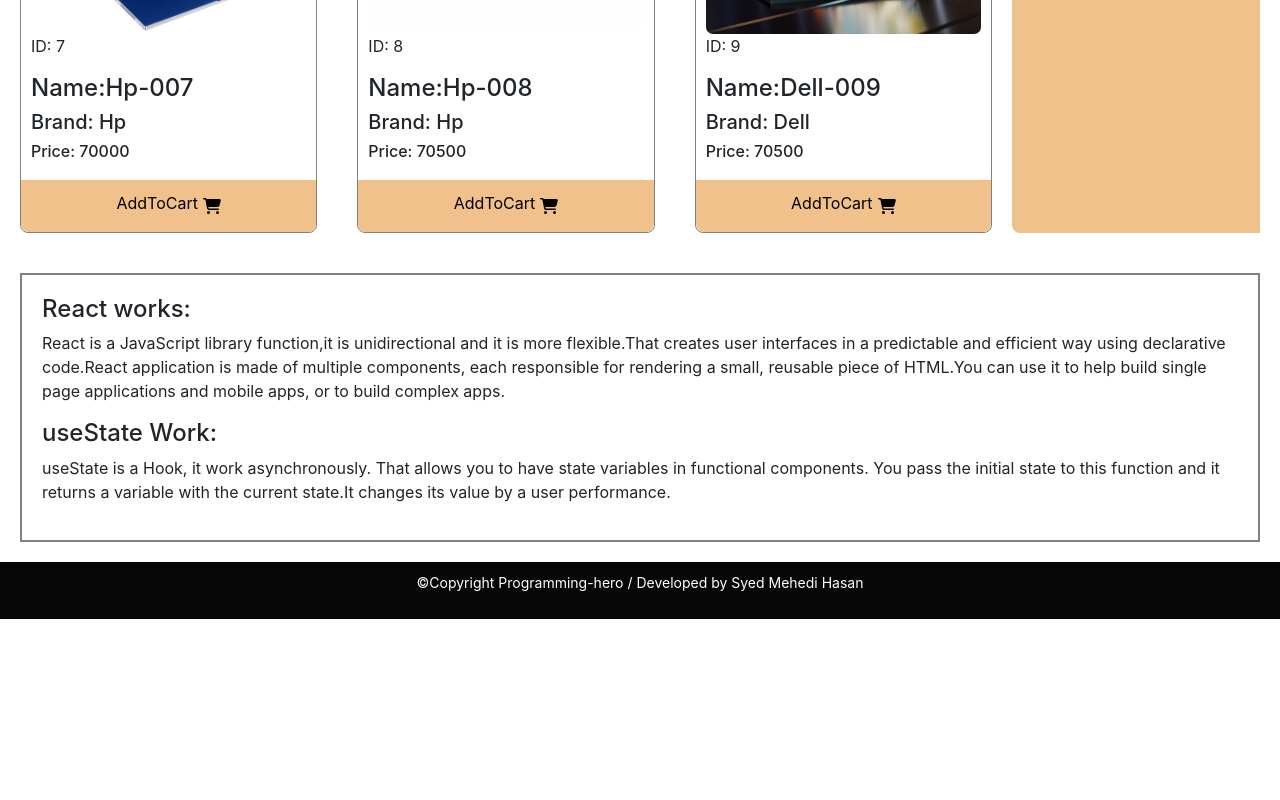
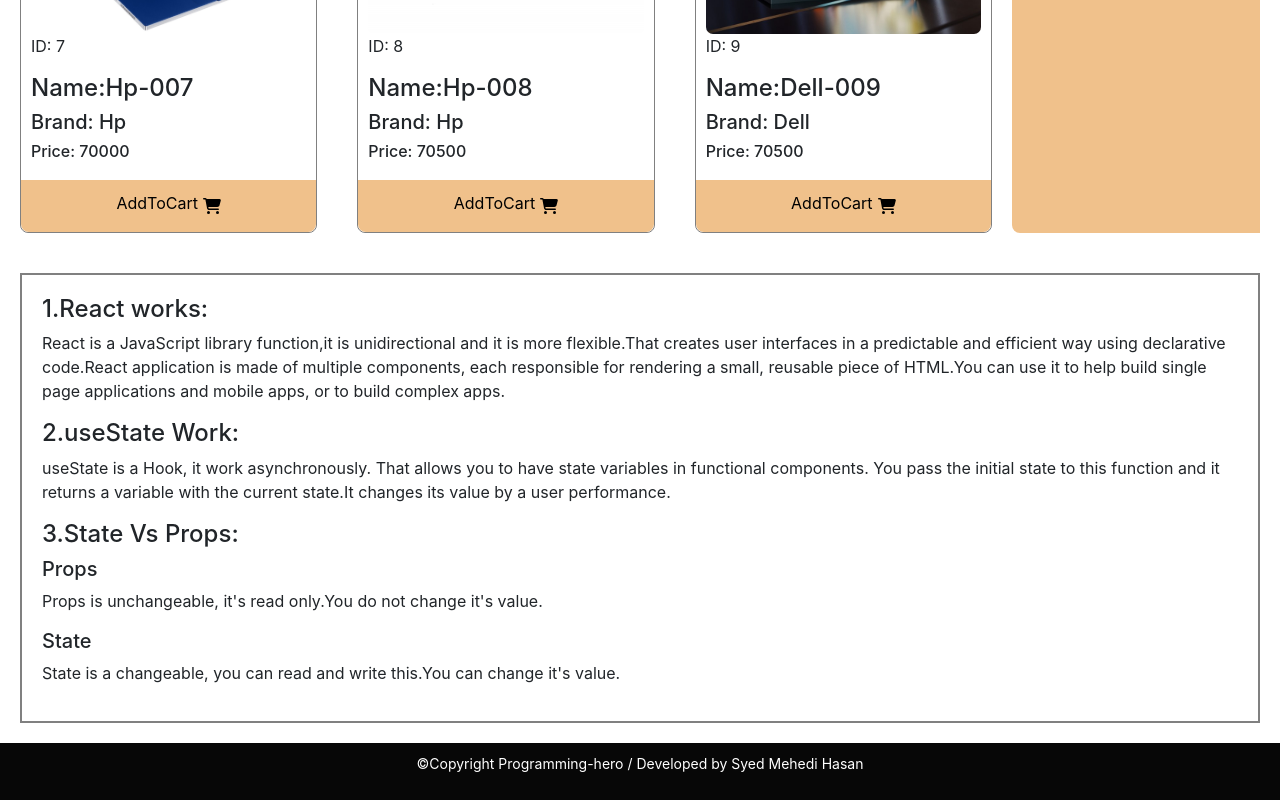
Before and after one commit to syedmehedi0003/Lucky-E-commerce-08, a React (Create React App) app: page / in a window 1280 px wide. Shown: the part 1339-2139 px from the top of the page. Before the commit the page ends 1958 px from the top, so only its background shows below. Built offline with nearby package versions, Linux system fonts and the light colour scheme.

Commit message:
new commit

```diff
--- a/src/components/Ques/Ques.js
+++ b/src/components/Ques/Ques.js
@@ -4,13 +4,20 @@ import './Ques.css';
 const Ques = () => {
     return (
         <div className='ques-container'>
-            <h4>React works:</h4>
+            <h4>1.React works:</h4>
             <p>React is a JavaScript library function,it is unidirectional and it is more flexible.That creates user interfaces in a predictable and efficient way using declarative code.React application is made of multiple components, each responsible for rendering a small, reusable piece of HTML.You can use it to help build single page applications and mobile apps, or to build complex apps. </p>
 
 
 
-            <h4>useState Work:</h4>
+            <h4>2.useState Work:</h4>
             <p>useState is a Hook, it work asynchronously. That allows you to have state variables in functional components. You pass the initial state to this function and it returns a variable with the current state.It changes its value by a user performance.</p>
+
+            <h4>3.State Vs Props:</h4>
+            <h5>Props</h5>
+            <p>Props is unchangeable, it's read only.You do not change it's value.</p>
+
+            <h5>State</h5>
+            <p>State is a changeable, you can read and write this.You can change it's value.</p>
         </div>
     );
 };
```
